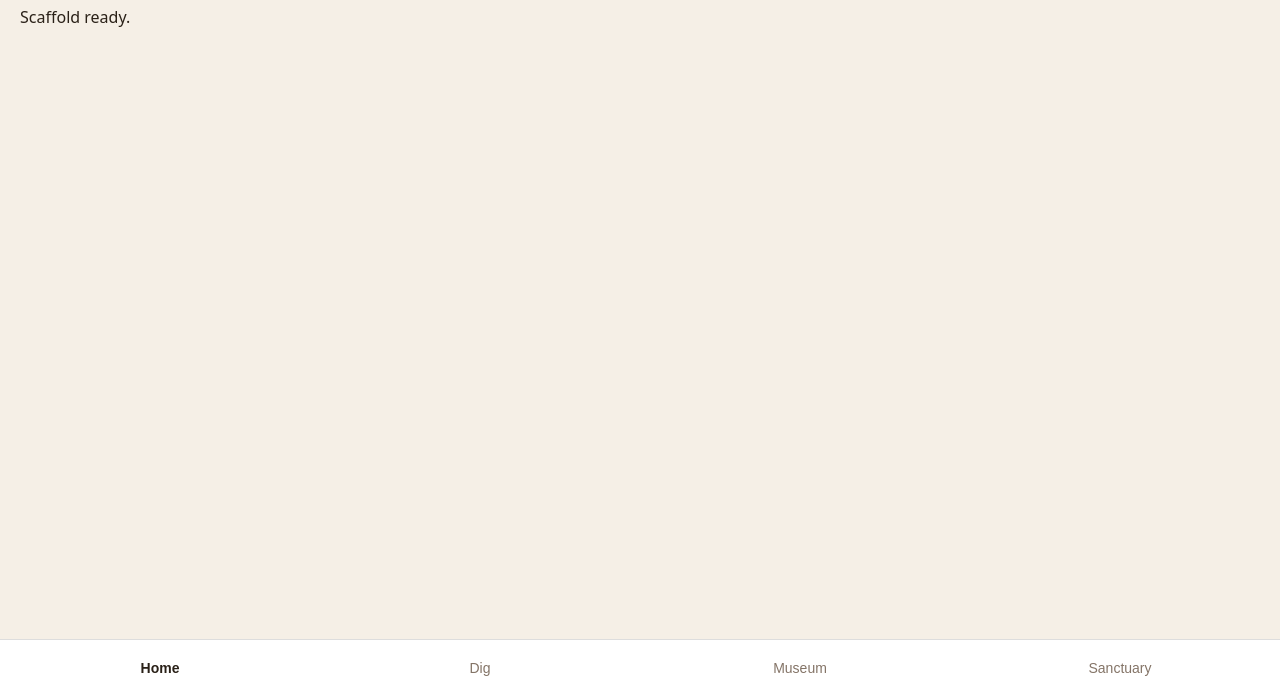
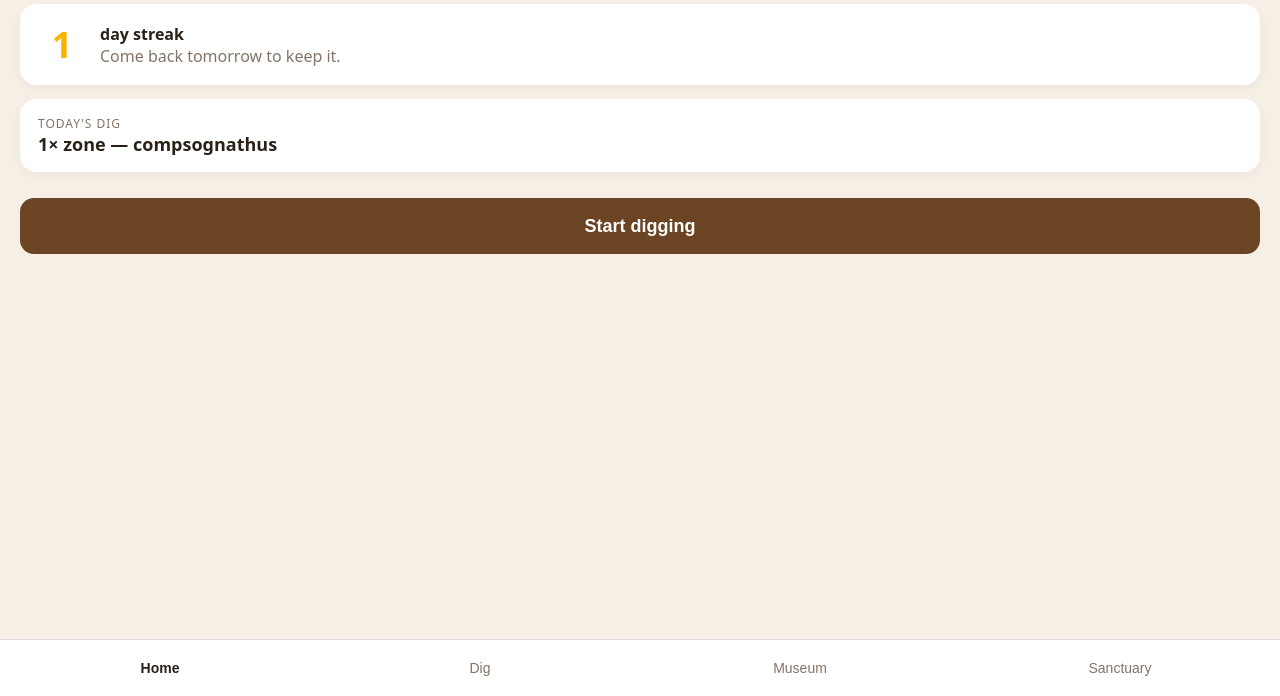
Before and after one commit to paulamor0001/cautious-palm-tree, a website built with Vite: page index.html in a window 1280 px wide. Shown: the part 104-800 px from the top of the page. Built offline with nearby package versions, Linux system fonts and the light colour scheme.

Commit message:
app: bootstrap, tab router, home view with streak and today's dig

```diff
--- a/css/style.css
+++ b/css/style.css
@@ -50,3 +50,30 @@ html, body {
 #tabbar button[aria-current="page"] { color: var(--ink); font-weight: 600; }
 
 .loading { text-align: center; color: var(--muted); margin-top: 40vh; }
+
+.view { animation: fadein 180ms ease-out; }
+@keyframes fadein { from { opacity: 0; transform: translateY(4px); } to { opacity: 1; transform: none; } }
+
+.view h1 { margin: 0 0 4px; font-size: 28px; }
+.view .subtitle { color: var(--muted); margin: 0 0 20px; }
+
+.streak-card, .next-card {
+  background: #fff; border-radius: 16px; padding: 16px 18px; margin-bottom: 14px;
+  display: flex; align-items: center; gap: 14px;
+  box-shadow: 0 4px 12px rgba(0,0,0,0.04);
+}
+
+.streak-card .num {
+  font-size: 36px; font-weight: 700; color: var(--accent);
+  min-width: 48px; text-align: center;
+}
+
+.primary-btn {
+  width: 100%; min-height: var(--tap);
+  background: var(--dig); color: #fff;
+  border: 0; border-radius: 14px;
+  font-size: 18px; font-weight: 600;
+  margin-top: 12px;
+  cursor: pointer;
+}
+.primary-btn:active { transform: scale(0.98); }
--- a/index.html
+++ b/index.html
@@ -12,7 +12,7 @@
     <link rel="stylesheet" href="/css/style.css" />
   </head>
   <body>
-    <main id="app" aria-live="polite">
+    <main id="app">
       <p class="loading">Loading…</p>
     </main>
     <nav id="tabbar" hidden>
--- a/js/app.js
+++ b/js/app.js
@@ -1,3 +1,39 @@
-const app = document.getElementById('app');
-app.innerHTML = '<h1>Dino Times</h1><p>Scaffold ready.</p>';
-console.log('Dino Times scaffold loaded');
+// js/app.js
+import { loadState, saveState } from './state.js';
+import { setMuted } from './audio.js';
+import * as home from './views/home.js';
+import * as dig from './views/dig.js';
+import * as museum from './views/museum.js';
+import * as sanctuary from './views/sanctuary.js';
+
+const views = { home, dig, museum, sanctuary };
+
+const appEl = document.getElementById('app');
+const tabbarEl = document.getElementById('tabbar');
+
+const ctx = {
+  state: loadState(new Date()),
+  save() { saveState(this.state); },
+  navigate(tab) { switchTo(tab); },
+};
+
+setMuted(ctx.state.muted);
+ctx.save(); // persist any tick that happened on load
+
+function switchTo(tab) {
+  if (!views[tab]) return;
+  for (const btn of tabbarEl.querySelectorAll('button')) {
+    if (btn.dataset.tab === tab) btn.setAttribute('aria-current', 'page');
+    else btn.removeAttribute('aria-current');
+  }
+  appEl.innerHTML = '';
+  views[tab].mount(appEl, ctx);
+}
+
+tabbarEl.addEventListener('click', (e) => {
+  const btn = e.target.closest('button[data-tab]');
+  if (btn) switchTo(btn.dataset.tab);
+});
+
+tabbarEl.hidden = false;
+switchTo('home');
--- /dev/null
+++ b/js/views/dig.js
@@ -0,0 +1,3 @@
+export function mount(container, ctx) {
+  container.innerHTML = '<section class="view"><h1>Dig Site</h1><p class="subtitle">Coming next…</p></section>';
+}
--- /dev/null
+++ b/js/views/home.js
@@ -0,0 +1,39 @@
+import { zoneAccuracy } from '../facts.js';
+import { SPECIES_BY_ZONE, ZONES } from '../constants.js';
+
+export function mount(container, ctx) {
+  const { state, navigate } = ctx;
+
+  const unlocked = ZONES.filter(z => state.zones[String(z)].unlocked);
+  const suggested = unlocked.find(z => zoneAccuracy(state.zones[String(z)].facts) < 0.8) ?? unlocked.at(-1);
+  const speciesName = SPECIES_BY_ZONE[suggested];
+
+  container.innerHTML = `
+    <section class="view">
+      <h1>Dino Times</h1>
+      <p class="subtitle">Welcome back.</p>
+
+      <div class="streak-card">
+        <div class="num">${state.streak}</div>
+        <div>
+          <div><strong>day streak</strong></div>
+          <div class="subtitle" style="margin:0;">Come back tomorrow to keep it.</div>
+        </div>
+      </div>
+
+      <div class="next-card">
+        <div style="flex:1;">
+          <div class="subtitle" style="margin:0;font-size:12px;text-transform:uppercase;letter-spacing:1px;">Today's dig</div>
+          <div style="font-size:18px;font-weight:600;">${suggested}× zone — ${speciesName}</div>
+        </div>
+      </div>
+
+      <button class="primary-btn" data-action="start-dig">Start digging</button>
+    </section>
+  `;
+
+  container.querySelector('[data-action="start-dig"]').addEventListener('click', () => {
+    ctx.suggestedZone = suggested;
+    navigate('dig');
+  });
+}
--- /dev/null
+++ b/js/views/museum.js
@@ -0,0 +1,3 @@
+export function mount(container, ctx) {
+  container.innerHTML = '<section class="view"><h1>Museum</h1><p class="subtitle">Coming next…</p></section>';
+}
--- /dev/null
+++ b/js/views/sanctuary.js
@@ -0,0 +1,3 @@
+export function mount(container, ctx) {
+  container.innerHTML = '<section class="view"><h1>Sanctuary</h1><p class="subtitle">Coming next…</p></section>';
+}
```
